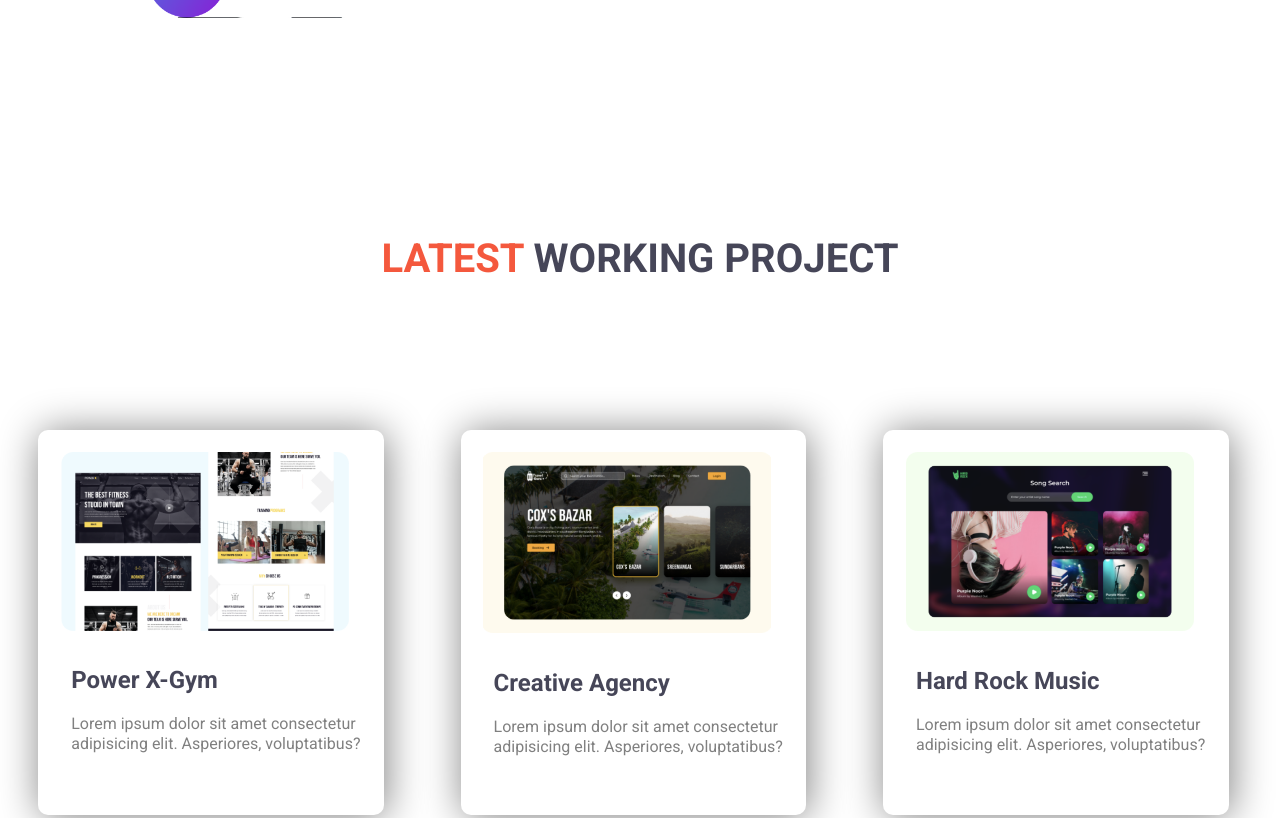
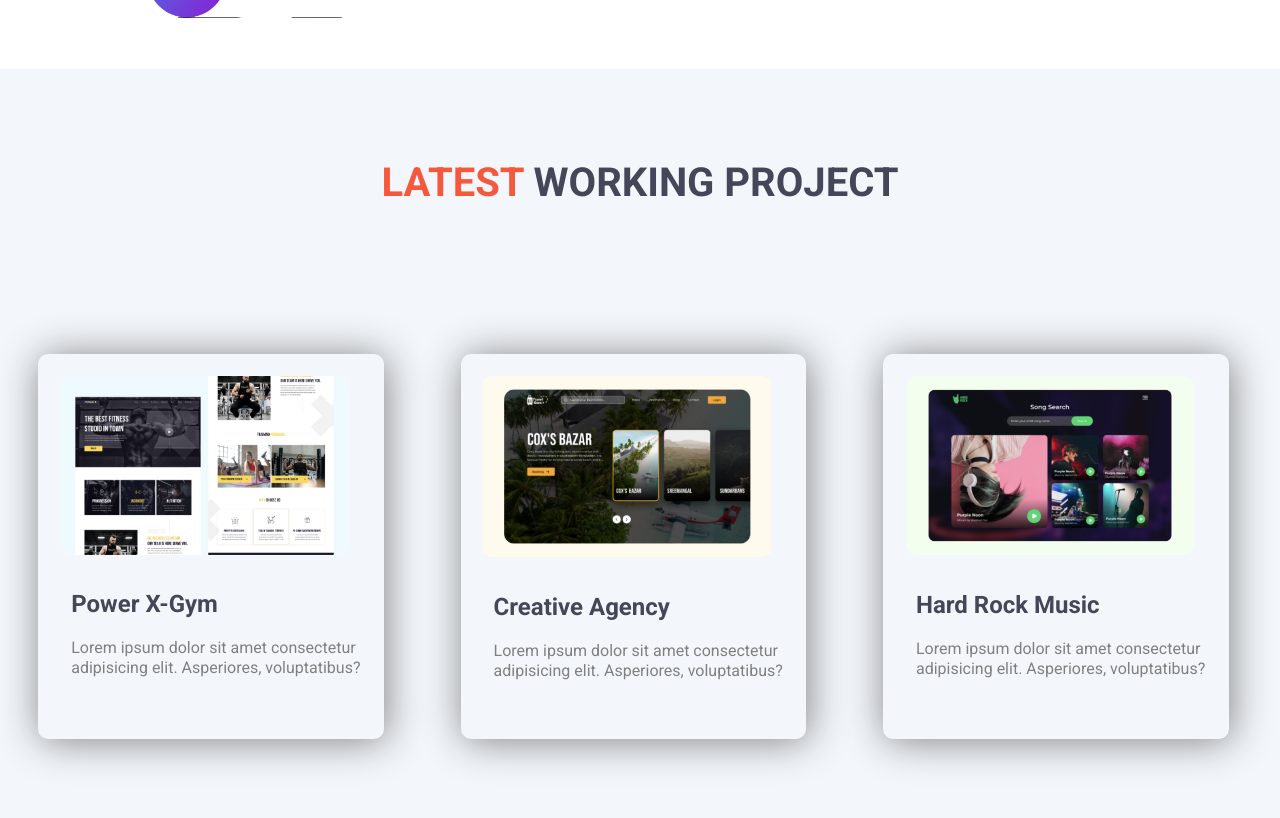
Before and after one commit to muktar-webdev/web-personal-portfolio, a plain HTML site: page index.html in a window 1280 px wide. Shown: the part 1027-1845 px from the top of the page. Drawn offline with Linux system fonts and the light colour scheme.

Commit message:
final task

```diff
--- a/index.html
+++ b/index.html
@@ -60,7 +60,7 @@
 
     <!-- Project Section Start -->
 
-  <section class="project-section"><br><br><br><br><br><br><br>
+  <section class="project-section"><br><br><br>
      <h1 style="text-align: center;"><span style="color:#f35033f3;">LATEST</span> <span style="color: #37374bec;">WORKING PROJECT</span></h1><br><br><br><br>
      <div class="cards">
          <img src="./images/project-img-1.png" alt="project">
--- a/style.css
+++ b/style.css
@@ -97,7 +97,8 @@ border-image: linear-gradient(360deg,dodgerblue,dodgerblue);
     padding: 2px 20px;
 }
 .project-section{
-    height: 750px;
+    height: 650px;
+    background-color:#c5d9f136 ;
 
 }
 /* --Project Section End-- */
```
